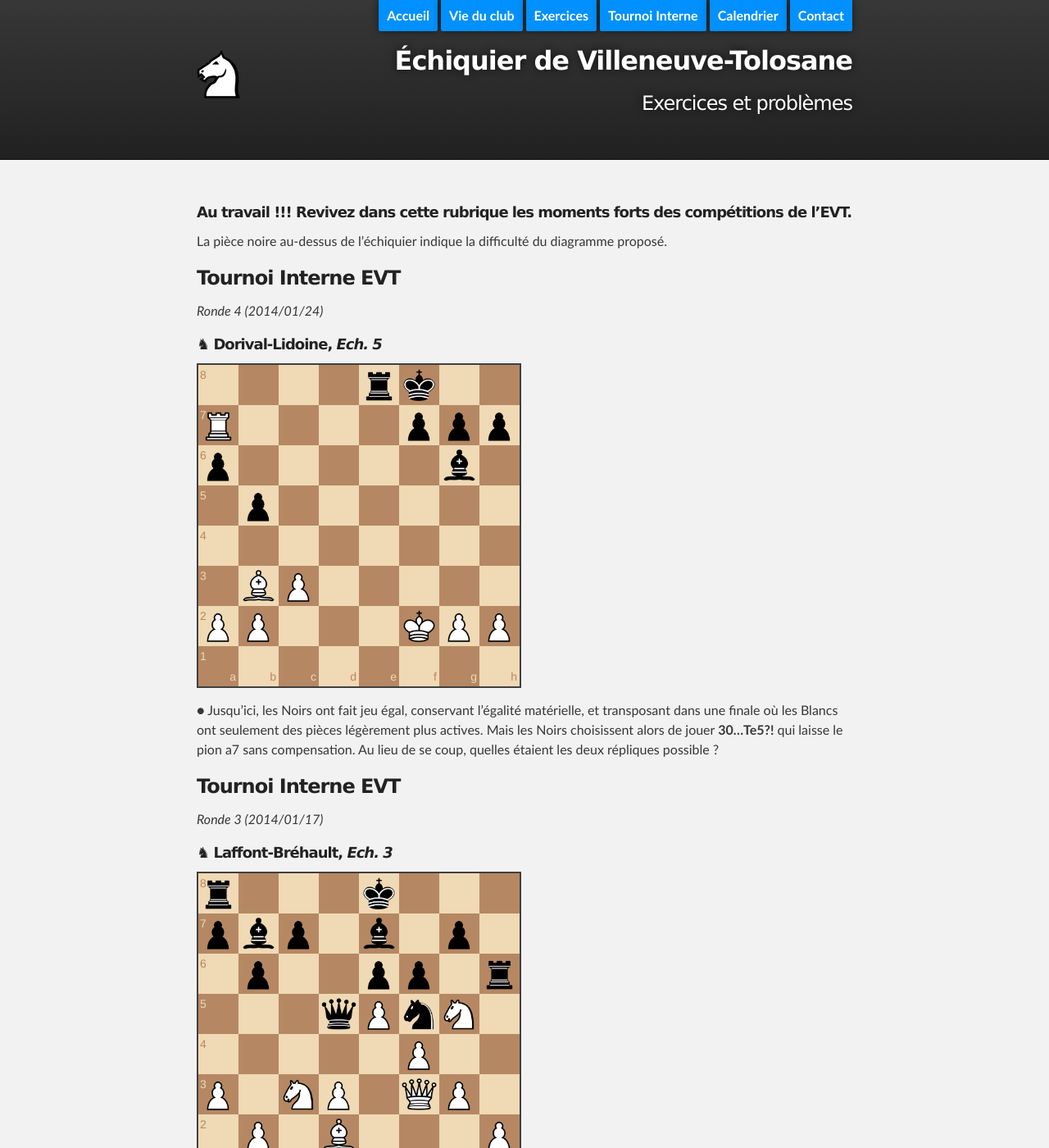
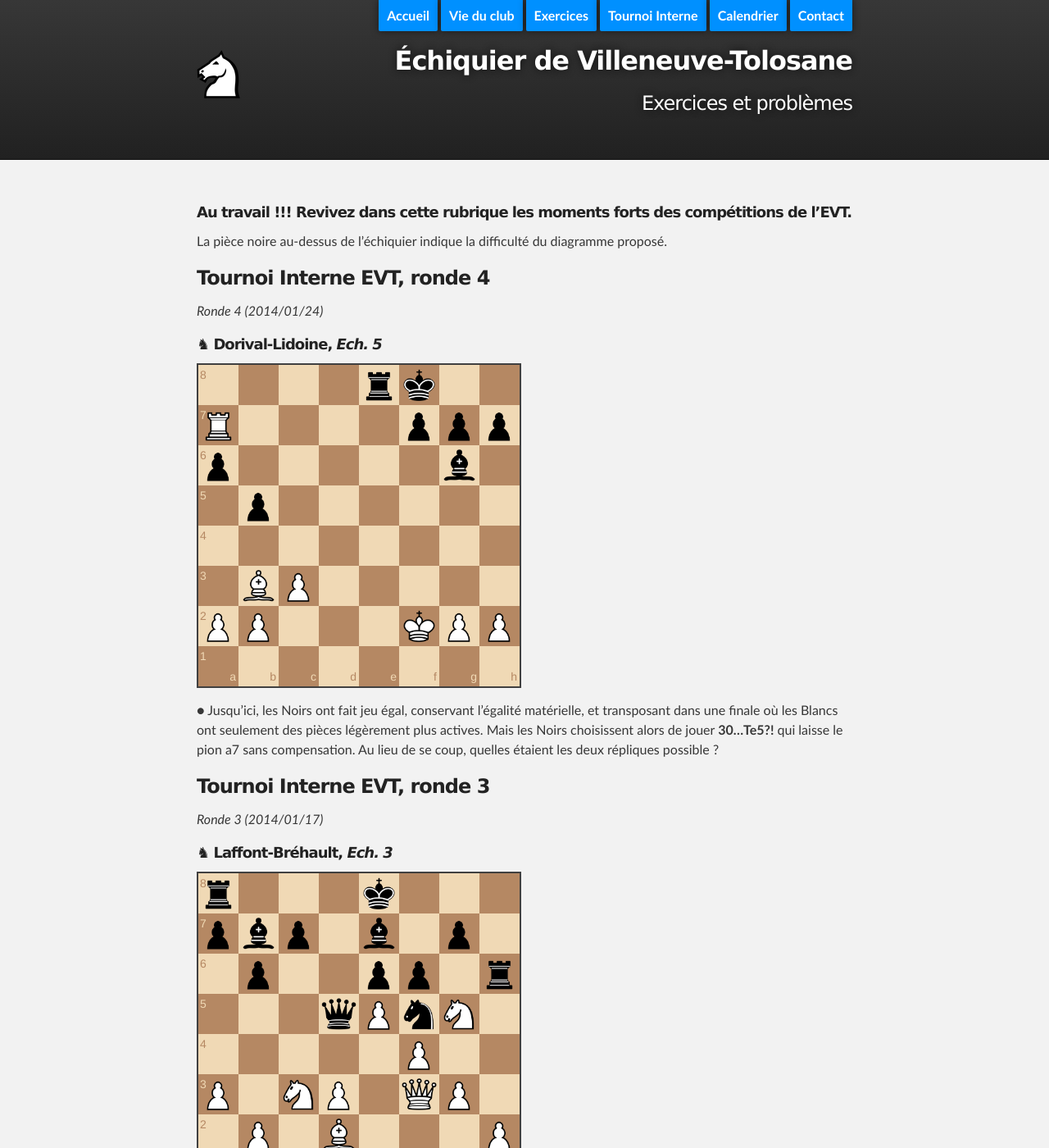
Before and after one commit to echiquier-villeneuve-tolosane/echiquier-villeneuve-tolosane.github.io, a Jekyll site: the page built from exercices.md, in a window 1280 px wide and 1400 px high. Shown: the whole window at 82% size. Built offline with Jekyll 4.4.1, drawn with Linux system fonts in a browser that asks for light colours; nearby versions of some CDN libraries; some of the changed text lies outside the part shown.

Commit message:
Updated exercices.md

```diff
--- a/exercices.md
+++ b/exercices.md
@@ -8,7 +8,7 @@ title: Exercices et problèmes
 ##### **Au travail !!! Revivez dans cette rubrique les moments forts des compétitions de l'EVT.**
 La pièce noire au-dessus de l'échiquier indique la difficulté du diagramme proposé.
 
-### Tournoi Interne EVT
+### Tournoi Interne EVT, ronde 4
 _Ronde 4 (2014/01/24)_
 
 ##### &#9822;  **Dorival-Lidoine**, _Ech. 5_
@@ -18,7 +18,7 @@ _Ronde 4 (2014/01/24)_
 &#9679; Jusqu'ici, les Noirs ont fait jeu égal, conservant l'égalité matérielle, et transposant dans une finale où les Blancs ont seulement des pièces légèrement plus actives. Mais les Noirs choisissent alors de jouer **30...Te5?!** qui laisse le pion a7 sans compensation. Au lieu de se coup, quelles étaient les deux répliques possible ?
 
 
-### Tournoi Interne EVT
+### Tournoi Interne EVT, ronde 3
 _Ronde 3 (2014/01/17)_
 
 ##### &#9822;  **Laffont-Bréhault**, _Ech. 3_
@@ -69,7 +69,7 @@ _Nationale 4, ronde 3 (2013/12/15)_
 &#9679; Les Blancs viennent de jouer **17.Tac1?**. Comment les Noirs prennent-ils l'avantage ?
 
 
-### Tournoi Interne EVT
+### Tournoi Interne EVT, ronde 2
 _Ronde 2 (2013/12/06)_
 
 ##### &#9822;   **Grassaud-Dorival**, _Ech. 5_
@@ -118,7 +118,7 @@ _Coupe de France, 1er tour (2013/11/17)_
 &#9679; Les Blancs pensent avoir résisté à l'attaque noire et viennent de sonner la contre-attaque avec **25.Dc4??**. Malheureusement c'était trop tôt, et les Noirs ont un coup gagnant.
 
 
-###Tournoi Interne EVT
+###Tournoi Interne EVT, 1e ronde
 _Ronde 1 (2013/11/15)_
 
 ##### &#9823;  **Dorival-Bréhault**, _Ech. 2_
```
